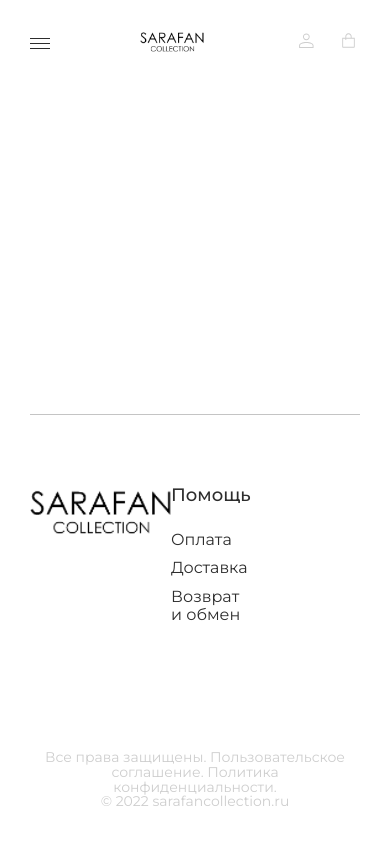
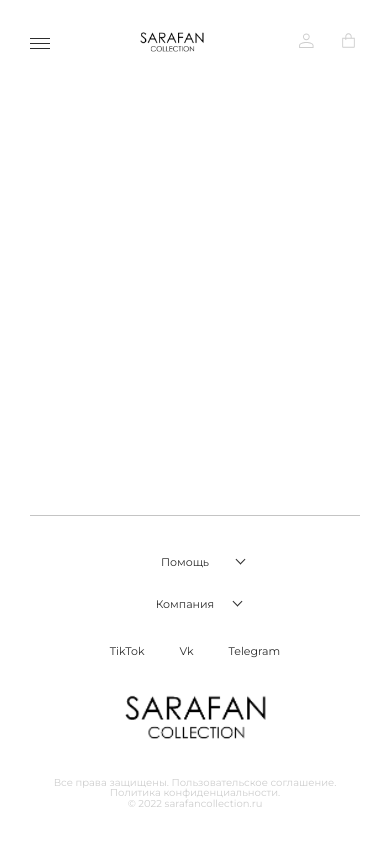
Before and after one commit to Anna-Danilova/sarafan, a website: page app/index.html in a window 390 px wide. Drawn offline with Linux system fonts and the light colour scheme; files that its build step writes are made by us from their sources; a web font is replaced by a local one.

Commit message:
Адаптив FOOTER до max-width: 320px

```diff
--- a/app/index.html
+++ b/app/index.html
@@ -202,7 +202,7 @@
           <div class="footer__wrapper">
             <img class="footer__logo" src="images/logo-footer.png" alt="Логотип Sarafan" />
             <ul class="footer__content-inner">
-              <li class="footer__content">
+              <li class="footer__content footer__content-accordeon footer__content--help">
                 <h3 class="footer__title">Помощь</h3>
                 <ul class="footer__content-list">
                   <li class="footer__content-item">
@@ -216,7 +216,7 @@
                   </li>
                 </ul>
               </li>
-              <li class="footer__content">
+              <li class="footer__content footer__content-accordeon footer__content--company">
                 <h3 class="footer__title">Компания</h3>
                 <ul class="footer__content-list">
                   <li class="footer__content-item">
@@ -230,20 +230,20 @@
                   </li>
                 </ul>
               </li>
-              <li class="footer__content">
-                <h3 class="footer__title">Следите за нами</h3>
-                <ul class="footer__content-list">
+              <li class="footer__content footer__content--social">
+                <h3 class="footer__title footer__title--social">Следите за нами</h3>
+                <ul class="footer__content-list footer__content-list--social">
                   <li class="footer__content-item">
-                    <a class="footer__content-link" href="#">TikTok</a>
+                    <a class="footer__content-link footer__content-link--tiktok" href="#">TikTok</a>
                   </li>
                   <li class="footer__content-item">
-                    <a class="footer__content-link" href="#">Vk</a>
+                    <a class="footer__content-link footer__content-link--vk" href="#">Vk</a>
                   </li>
                   <li class="footer__content-item">
-                    <a class="footer__content-link" href="#">Telegram</a>
+                    <a class="footer__content-link footer__content-link--telegram" href="#">Telegram</a>
                   </li>
-                  <li class="footer__content-item">
-                    <a class="footer__content-link" href="#">Pinterest</a>
+                  <li class="footer__content-item footer__content-item--pinterest">
+                    <a class="footer__content-link footer__content-link--pinterest" href="#">Pinterest</a>
                   </li>
                 </ul>
               </li>
--- a/app/js/main.js
+++ b/app/js/main.js
@@ -14,3 +14,25 @@ window.addEventListener('click', e => {
     hamburger.classList.remove('header__burger--cross');
   }
 });
+
+//FOOTER-ACCORDEON
+// const footerAccordeonContent = document.querySelectorAll('.footer__content');
+// const footerAccordeonBtn = Array.from(document.querySelectorAll('.footer__title'));
+
+const footerAccordeonContent = Array.from(document.querySelectorAll('.footer__content-accordeon'));
+
+function accordeon(e) {
+  e.preventDefault;
+  let currentContent = e.target.closest('.footer__content-accordeon');
+  let currentAccordeon = e.target.nextElementSibling;
+  currentContent.classList.toggle('footer__content-accordeon--active');
+  if (currentContent.classList.contains('footer__content-accordeon--active')) {
+    currentAccordeon.style.maxHeight = currentAccordeon.scrollHeight + 'px';
+  } else {
+    currentAccordeon.style.maxHeight = 0;
+  }
+}
+
+footerAccordeonContent.forEach(content => {
+  content.addEventListener('click', accordeon);
+});
--- a/app/scss/_media.scss
+++ b/app/scss/_media.scss
@@ -75,4 +75,97 @@
       }
     }
   }
+
+  .footer {
+    &__wrapper {
+      flex-direction: column;
+      align-items: center;
+    }
+    &__content-inner {
+      width: 100%;
+      gap: 0;
+      justify-content: space-between;
+    }
+  }
 }
+
+@media (max-width: 576px) {
+  .footer {
+    &__logo {
+      order: 1;
+    }
+    &__content-inner {
+      margin: 0;
+      gap: 20px;
+      flex-direction: column;
+      align-items: center;
+    }
+
+    &__title {
+      position: relative;
+      margin-bottom: 10px;
+      padding-right: 20px;
+      font-size: 11px;
+      font-weight: 400;
+      text-align: center;
+      &::after {
+        content: '';
+        position: absolute;
+        right: 0;
+        border: solid $main-color;
+        border-width: 0 1px 1px 0;
+        display: inline-block;
+        padding: 3px;
+        transform: rotate(45deg);
+        transition: 0.5s transform;
+      }
+
+      &--social {
+        display: none;
+      }
+    }
+
+    &__content-accordeon {
+      .footer__content-list {
+        position: relative;
+        display: flex;
+        flex-direction: column;
+        align-items: center;
+        max-height: 0;
+        overflow: hidden;
+        transition: 0.5s;
+      }
+    }
+
+    &__content-accordeon--active {
+      .footer__title::after {
+        transform-origin: 5px 5px;
+        transform: rotate(-135deg);
+      }
+    }
+
+    &__content-link {
+      font-size: 11px;
+      font-weight: 400;
+    }
+
+    &__content-item--pinterest {
+      display: none;
+    }
+
+    &__content-list--social {
+      display: flex;
+      flex-direction: row;
+      justify-content: center;
+      gap: 35px;
+      .footer__content-item {
+        margin-top: 0;
+      }
+    }
+
+    &__copyright {
+      padding-top: 0;
+      font-size: 10px;
+    }
+  }
+}
--- a/app/scss/blocks/_footer.scss
+++ b/app/scss/blocks/_footer.scss
@@ -31,6 +31,10 @@
     margin-top: 10px;
   }
 
+  &__content-link {
+    text-wrap: nowrap;
+  }
+
   &__copyright {
     padding: 35px 0;
     font-size: 14px;
```
Also changed, not shown: app/components/footer.html (+10 -10 lines), app/css/style.min.css, app/js/main.min.js.
